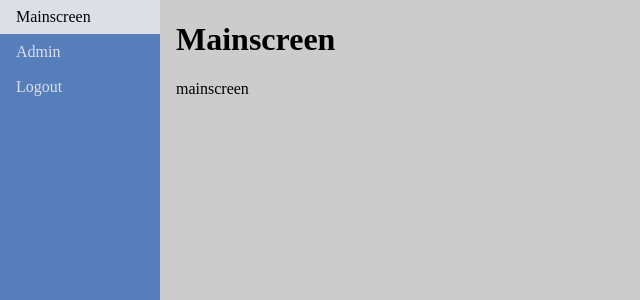
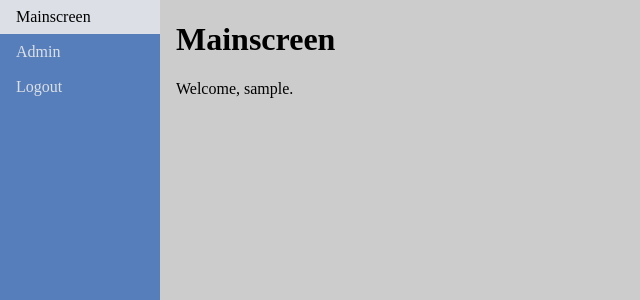
Before and after one commit to ross128/stg, a Django app: page /main in a window 1280 px wide. Shown: the top 300 px of the page, without its empty margins (0-640 px from the left). Run offline with Django 3.2, Linux system fonts and the light colour scheme; the visitor is signed in with stand-in values (Sample User, id 1).

Commit message:
added request context to template rendering

```diff
--- a/index/views.py
+++ b/index/views.py
@@ -1,6 +1,6 @@
 from django.http import HttpResponse
-from django.shortcuts import render_to_response
+from django.shortcuts import render
 
 def main(request):
 	"""docstring for mainscreen"""
-	return render_to_response('index/index.html')
+	return render(request, 'index/index.html')
--- a/mainscreen/templates/mainscreen/mainscreen.html
+++ b/mainscreen/templates/mainscreen/mainscreen.html
@@ -5,5 +5,7 @@ Mainscreen
 {% endblock %}
 
 {% block content %}
-mainscreen
+{% if user.is_authenticated %}
+	<p>Welcome, {{ user.username }}.</p>
+{% endif %}
 {% endblock %}
--- a/mainscreen/views.py
+++ b/mainscreen/views.py
@@ -1,8 +1,8 @@
 from django.http import HttpResponse
 from django.contrib.auth.decorators import login_required
-from django.shortcuts import render_to_response
+from django.shortcuts import render
 
 @login_required
 def mainscreen(request):
 	"""docstring for mainscreen"""
-	return render_to_response('mainscreen/mainscreen.html')
+	return render(request, 'mainscreen/mainscreen.html')
--- a/templates/game.html
+++ b/templates/game.html
@@ -50,7 +50,9 @@
 	{% block navigation %}
 	<ul>
 		<li><a href="{% url "mainscreen" %}">Mainscreen</a></li>
+		{% if user.is_staff %}
 		<li><a href="{% url "admin:index" %}">Admin</a></li>
+		{% endif %}
 		<li><a href="{% url "logout" %}">Logout</a></li>
 	</ul>
 	{% endblock %}
```
